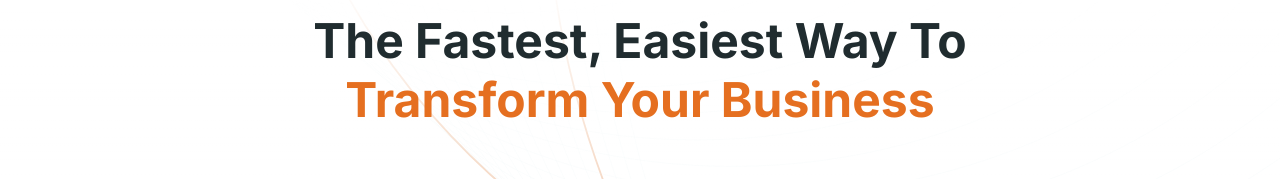
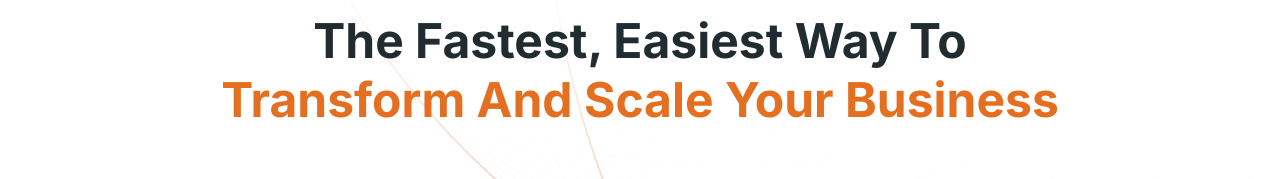
Before and after one commit to auspicious-soft/neurcg-site, a Next.js app: page / in a window 1280 px wide. Shown: the part 1205-1384 px from the top of the page. Built offline with nearby package versions, Linux system fonts and the light colour scheme; no server answers.

Commit message:
Update page.tsx

```diff
--- a/src/app/page.tsx
+++ b/src/app/page.tsx
@@ -121,7 +121,7 @@ export default function Home() {
           <h2 className="section-title text-center mb-[20px] md:mb-[46px]  ">
             The fastest, easiest way to <br />
             <span>
-              Transform your Business{" "}
+              Transform and Scale your Business{" "}
             </span>
           </h2>
           <GoogleAd
```
